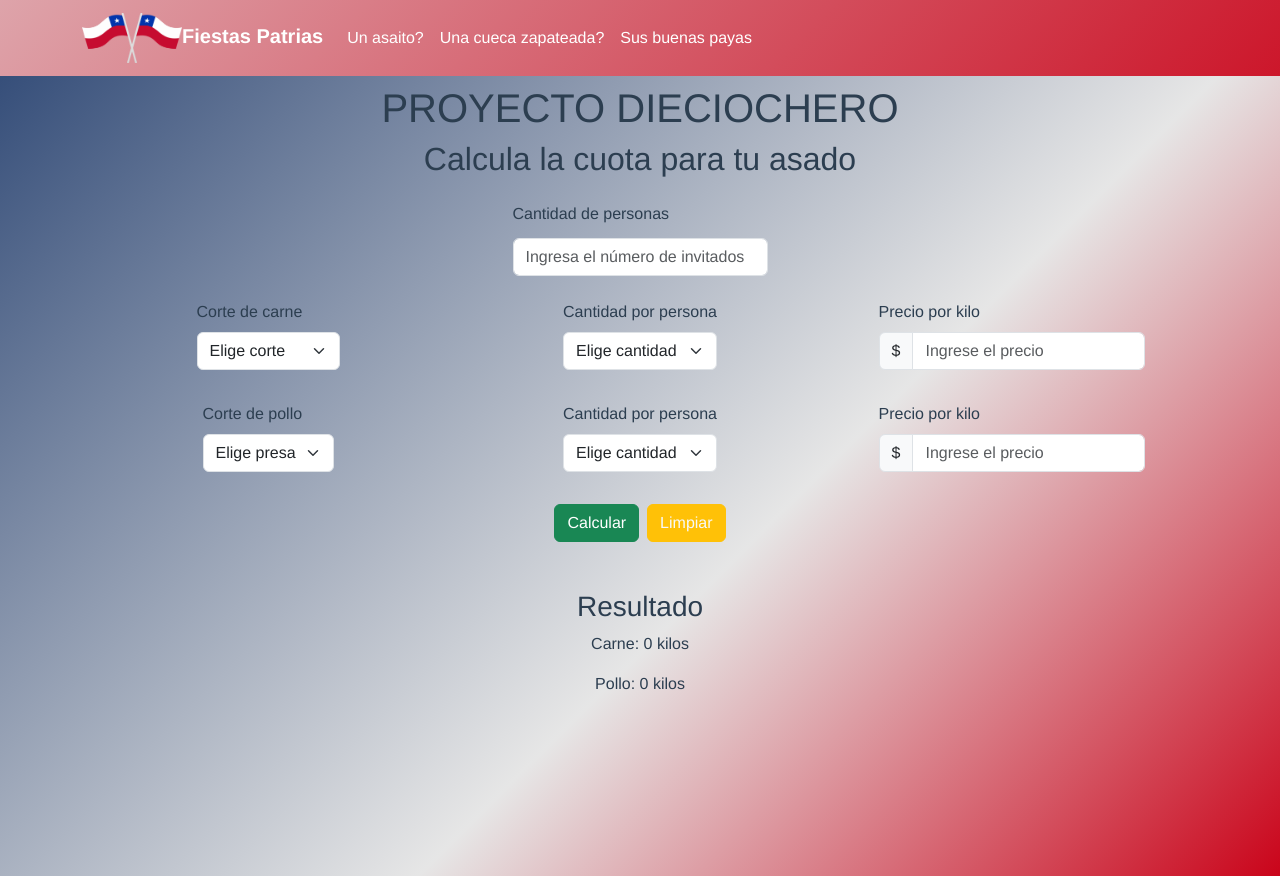
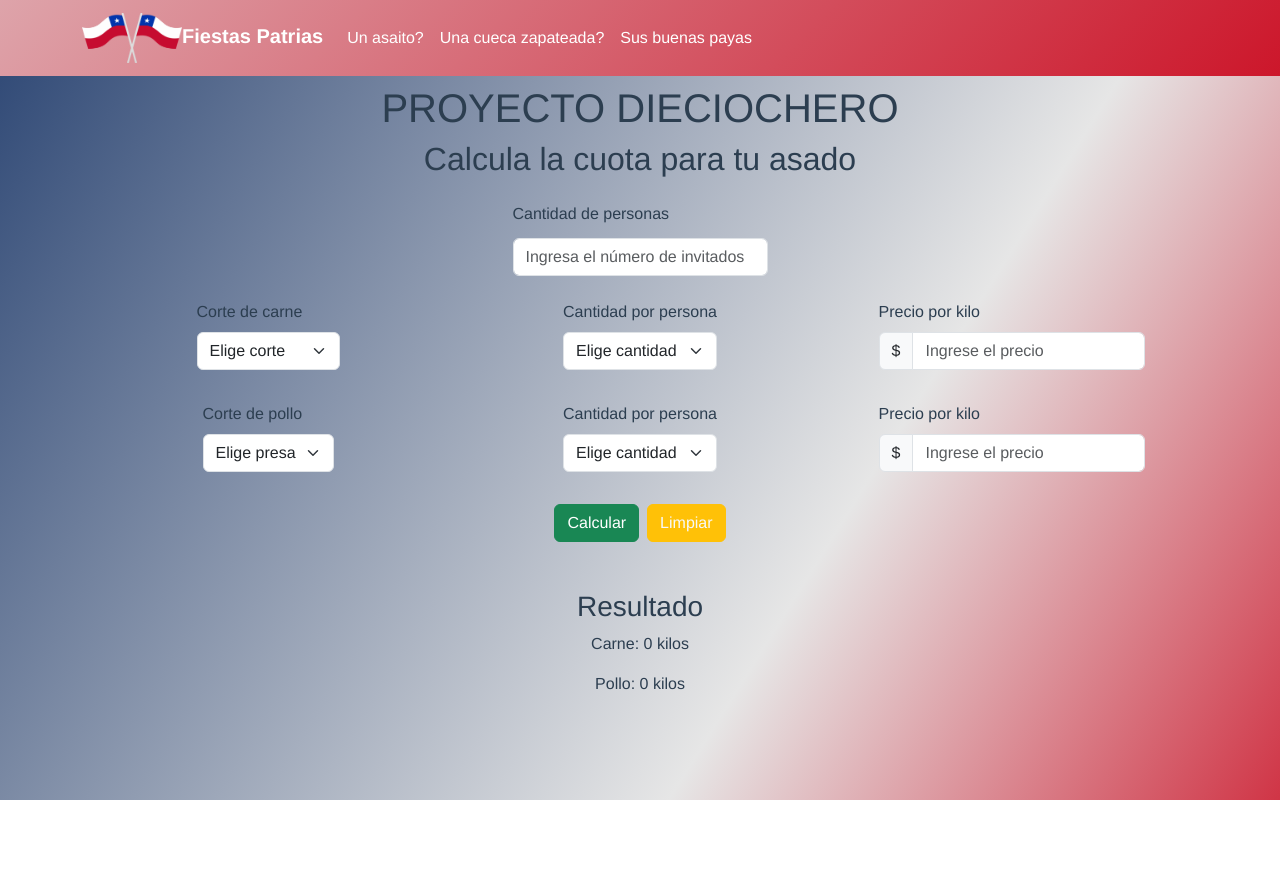
Before and after one commit to Klaulara/Proyecto-tikitikiti, a Vue app: page / in a window 1280 px wide. After the commit the page ends 800 px from the top, so only its background shows below. Built offline with nearby package versions, Linux system fonts and the light colour scheme.

Commit message:
se soluciona background en general

```diff
--- a/src/App.vue
+++ b/src/App.vue
@@ -25,13 +25,16 @@
 </template>
 
 <style>
+body{
+  background-image: linear-gradient(122deg, #2b4573 0%, #e6e6e6 60%, #ca041a 100%);
+  background-size: 100% 150%;
+}
 #app {
   font-family: Avenir, Helvetica, Arial, sans-serif;
   -webkit-font-smoothing: antialiased;
   -moz-osx-font-smoothing: grayscale;
   text-align: center;
   color: #2c3e50;
-  background-image: linear-gradient(-225deg, #2b4573 0%, #e6e6e6 60%, #ca041a 100%);
 }
 
 nav {
@@ -84,5 +87,6 @@ input[type=number]::-webkit-outer-spin-button {
 
 .navbar-custom .navbar-nav .nav-link:hover {
   color: #002D62;
+  cursor: context-menu;
   }
 </style>
--- a/src/views/HomeView.vue
+++ b/src/views/HomeView.vue
@@ -1,5 +1,5 @@
 <template>
-  <div class="home vh-100">
+  <div class="home">
     <h1 class="pt-2">PROYECTO DIECIOCHERO</h1>
     <h2>Calcula la cuota para tu asado</h2>
 
```
